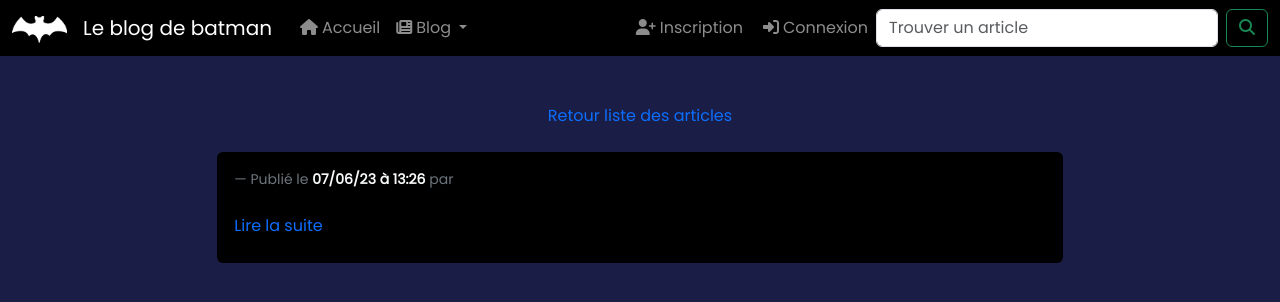
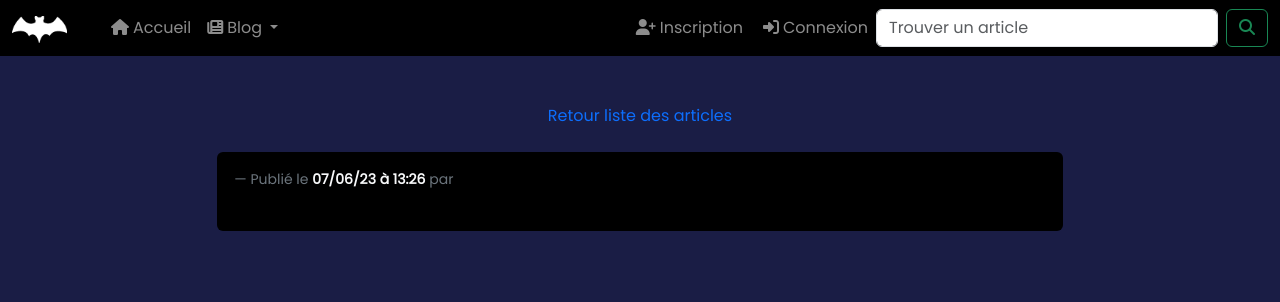
Before and after one commit to Azianee/leblogdebatman_1, a Symfony app: template templates/blog/publication_view.html.twig in a window 1280 px wide. Shown: the top 302 px of the page. Run offline with Twig, Linux system fonts and the light colour scheme; the template is opened without the code that fills it, so the values that code supplies are empty; some libraries are stand-ins or nearby versions.

Commit message:
Ajout parametre nom du site

```diff
--- a/templates/base.html.twig
+++ b/templates/base.html.twig
@@ -10,7 +10,7 @@
     <meta http-equiv="X-UA-Compatible" content="ie=edge">
 
     {# Affichage du titre de la page venant de la vue via le block "title", suivi du nom du site, collé à côté  #}
-    <title>{% block title %}{% endblock %} -Le blog de Batman </title>
+    <title>{% block title %}{% endblock %} - {{ site_name}} </title>
     {# Inclusion du font awesome  #}
     <link rel="stylesheet" href="https://cdnjs.cloudflare.com/ajax/libs/font-awesome/6.4.0/css/all.min.css">
     {# Inclusion de bootstrap  #}
--- a/templates/blog/publication_list.html.twig
+++ b/templates/blog/publication_list.html.twig
@@ -46,6 +46,7 @@
 
                                         {# Affichage du contenu de l'article, tronqué à 100 mots, sans balises html, suivi de "..." et d'un lien "lire la suite" #}
                                         {{ article.content|excerpt (100) }}
+
                                         <a class="text-decoration-none" href="{{ path('blog_publication_view', {slug: article.slug}) }}">Lire la suite</a>
                                     </div>
 
--- a/templates/blog/publication_view.html.twig
+++ b/templates/blog/publication_view.html.twig
@@ -40,8 +40,8 @@
 
                     {# Affichage du contenu de l'article #}
                     <div class="mb-2">
-                        {{article.content |striptags|excerpt(100)}}
-                        <a class="text-decoration-none" href="{{ path('blog_publication_view', {slug: article.slug}) }} ">Lire la suite</a>
+                        {{article.content |purify}}
+
                     </div>
 
                 </div>
--- a/templates/main/home.html.twig
+++ b/templates/main/home.html.twig
@@ -16,7 +16,7 @@
         {# Titre H1 de la page #}
         <div class="row">
             <div class="col-12">
-                <h1 class="text-center my-5">Le blog de batman</h1>
+                <h1 class="text-center my-5">{{ site_name }}</h1>
             </div>
         </div>
 
--- a/templates/partials/_main_navbar.html.twig
+++ b/templates/partials/_main_navbar.html.twig
@@ -4,7 +4,7 @@
 
         {# Logo et titre du site #}
         <a class="navbar-brand" href="{{ path('main_home') }}">
-            <img class="img-fluid main-navbar-logo" src="{{ asset('images/embleme-batman.png') }}" alt="">Le blog de batman
+            <img class="img-fluid main-navbar-logo" src="{{ asset('images/embleme-batman.png') }}" alt="">{{ site_name }}
         </a>
 
         {# Bouton burger #}
```
Also changed, not shown: 2 other files.
